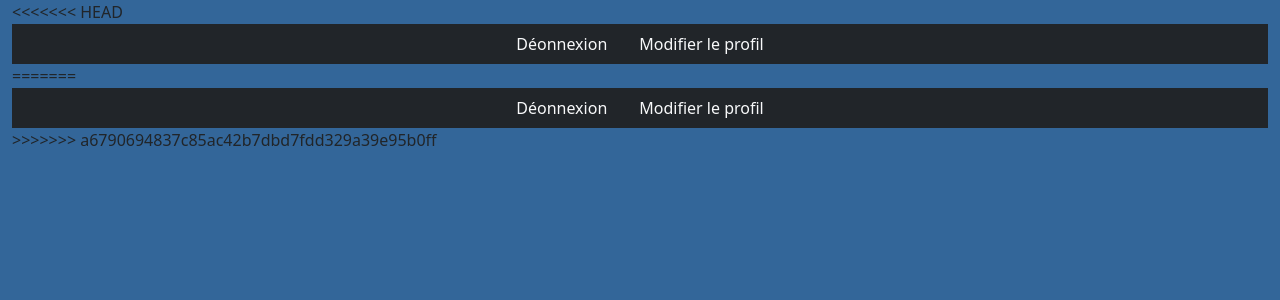
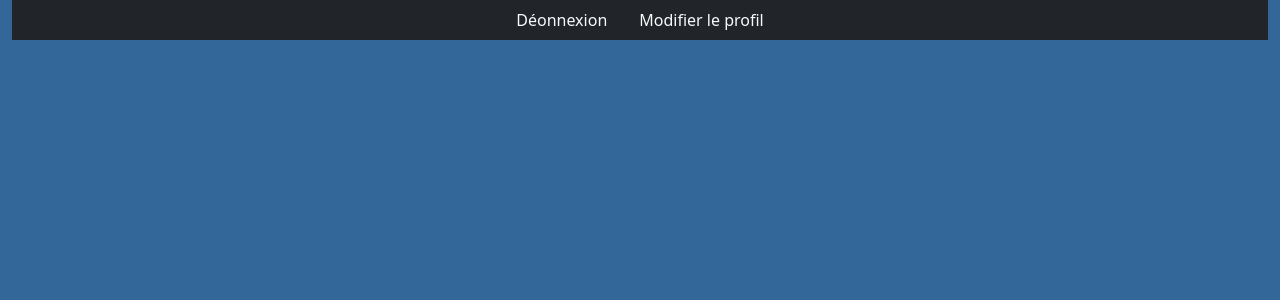
Before and after one commit to sami-baroudi2/blog, a PHP site: page /index.php in a window 1280 px wide. Shown: the top 300 px of the page. Run offline with PHP 8.4, Linux system fonts and the light colour scheme; the visitor is signed in with stand-in values (Sample User, id 1).

Commit message:
Update header.php

```diff
--- a/PHP/header.php
+++ b/PHP/header.php
@@ -1,4 +1,3 @@
-<<<<<<< HEAD
 <!-- Page par Jul -->
 <?php
 session_start();
@@ -30,36 +29,3 @@ session_start();
     </nav>
 </body>
 </html>
-=======
-<!-- Page par Jul -->
-<?php
-session_start();
-?>
-<!-- HTML -->
-<!DOCTYPE html>
-<html lang="fr">
-<head>
-    <meta charset="UTF-8">
-    <meta http-equiv="X-UA-Compatible" content="IE=edge">
-    <meta name="viewport" content="width=device-width, initial-scale=1.0">
-    <title>Header</title>
-</head>
-<body>
-    <!-- Header dynamique -->
-    <nav class="nav bg-dark justify-content-center">
-        <?php
-        if (isset($_SESSION['id']))
-        {
-            echo "<a href='PHP/deconnexion.php' class='nav-link text-light'>Déonnexion</a>
-            <a href='PHP/profil.php' class='nav-link text-light'>Modifier le profil</a>";
-        }
-        else
-        {
-            echo "<a href='PHP/connexion.php' class='nav-link text-light'>Connexion</a>
-            <a href='PHP/inscription.php' class='nav-link text-light'>Inscription</a>";
-        }
-        ?>
-    </nav>
-</body>
-</html>
->>>>>>> a6790694837c85ac42b7dbd7fdd329a39e95b0ff
```
